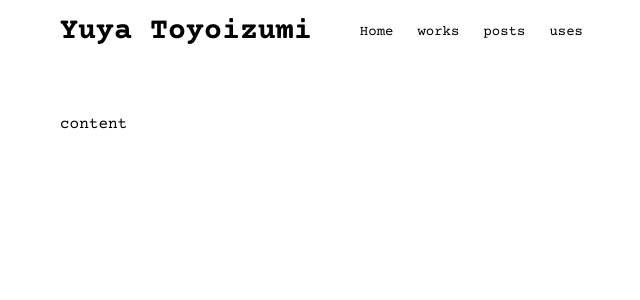
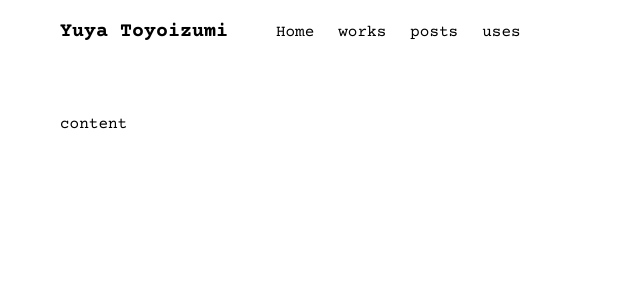
Before and after one commit to yuya-toyoizumi/my-site, a Next.js app: page / in a window 1280 px wide. Shown: the top 300 px of the page, without its empty margins (212-852 px from the left). Built offline with nearby package versions, Linux system fonts and the light colour scheme.

Commit message:
change font size

```diff
--- a/src/components/header.tsx
+++ b/src/components/header.tsx
@@ -26,12 +26,12 @@
           </div>
           <div className="flex-1 flex items-center">
             <div className="flex-shrink-0 flex items-center">
-              <Link href="/" className="text-3xl font-black">
+              <Link href="/" className="text-xl font-bold">
                 Yuya Toyoizumi
               </Link>
             </div>
             <div className="hidden sm:ml-12 sm:flex sm:items-center">
-              <div className="space-x-6 text-sm font-medium">
+              <div className="space-x-6">
                 <Link href="/">Home</Link>
                 <Link href="/works">works</Link>
                 <Link href="/posts">posts</Link>
```
